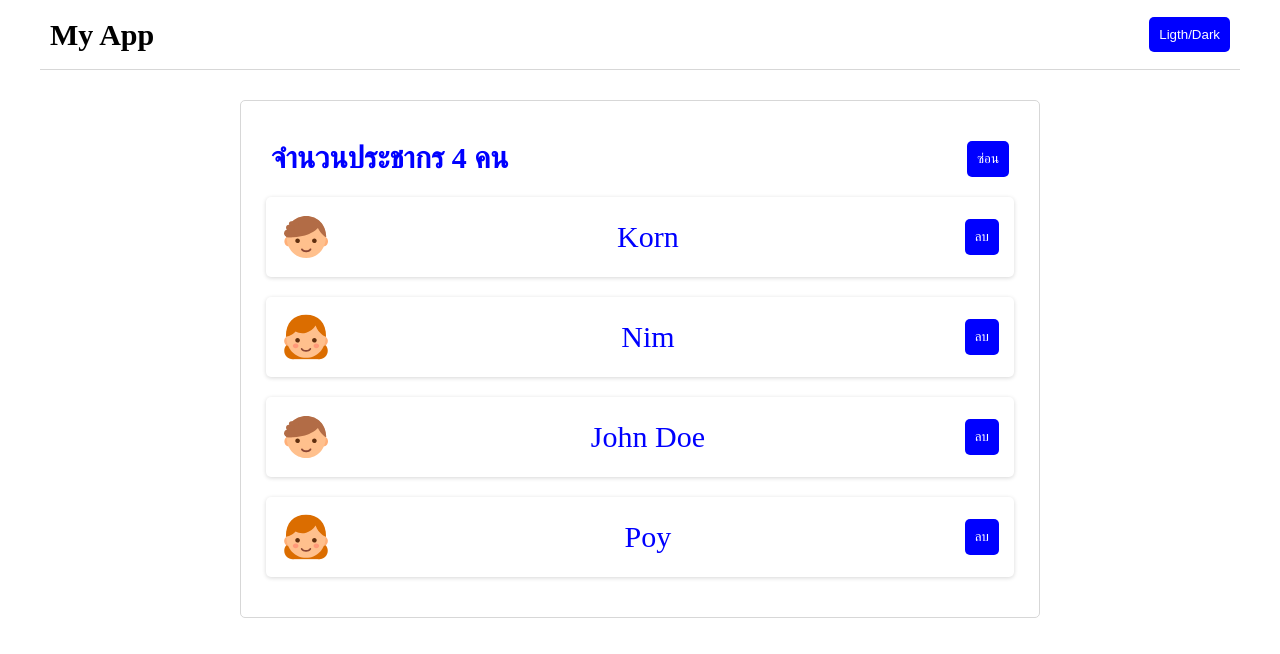
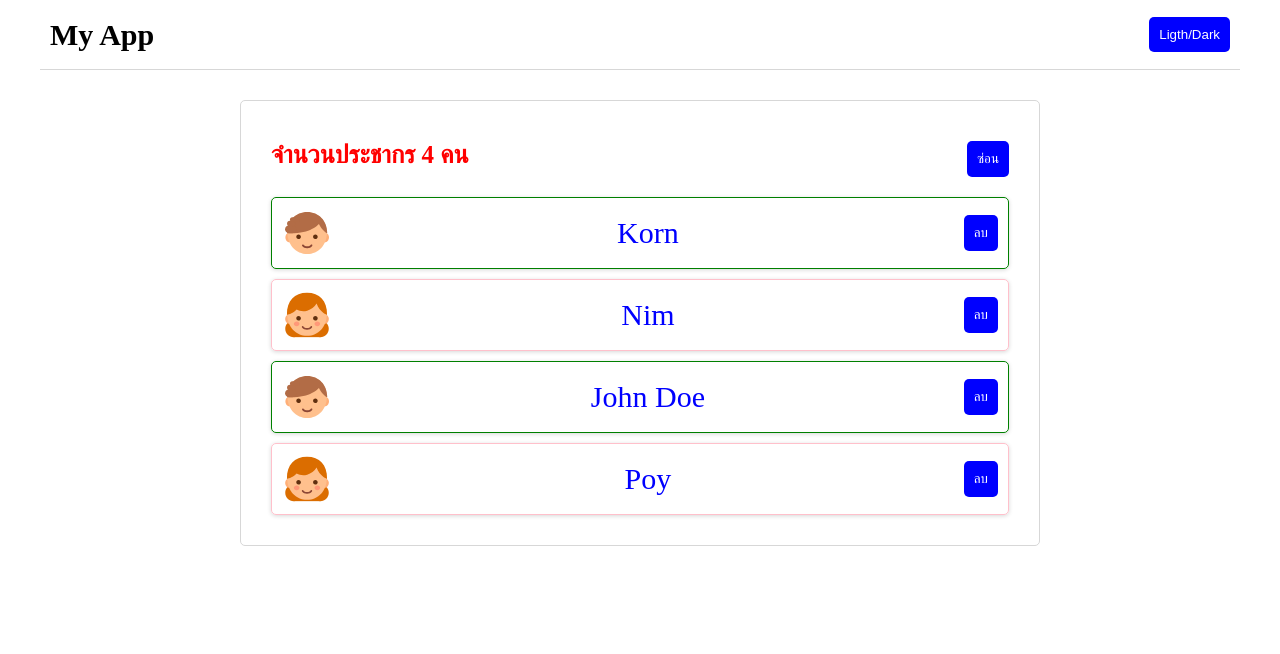
Before and after one commit to golfkornphisit/React-Learn, a React (Vite) app in the folder react_app/: page / in a window 1280 px wide. Shown: the top 654 px of the page. Built offline with nearby package versions, Linux system fonts and the light colour scheme.

Commit message:
befor ex15

```diff
--- a/react_app/src/components/PersonList.jsx
+++ b/react_app/src/components/PersonList.jsx
@@ -19,13 +19,13 @@ function PersonList() {
   return (
     <div className="container">
       <div className="header">
-        <h2 style={myStyle}>จำนวนประชากร {data.length} คน</h2>
+        <h2 style={{color:"red", fontSize:"25px"}}>จำนวนประชากร {data.length} คน</h2>
       <button onClick={() => setShow(!show)}>{show ? "ซ่อน" : "แสดง"}</button>
       </div>
       <ul>
         {show &&
           data.map((item) => (
-            <li key={item.id}>
+            <li key={item.id} style={{borderStyle: "solid",borderColor: item.gender=="ชาย" ? "green" : "pink", borderWidth: "1px", padding: "10px", margin: "10px"}}>
               <img src={item.gender=="ชาย" ? boy : girl} width={50} height={50} />
               <p style={myStyle}>{item.name}</p>
               <div className="control">
```
